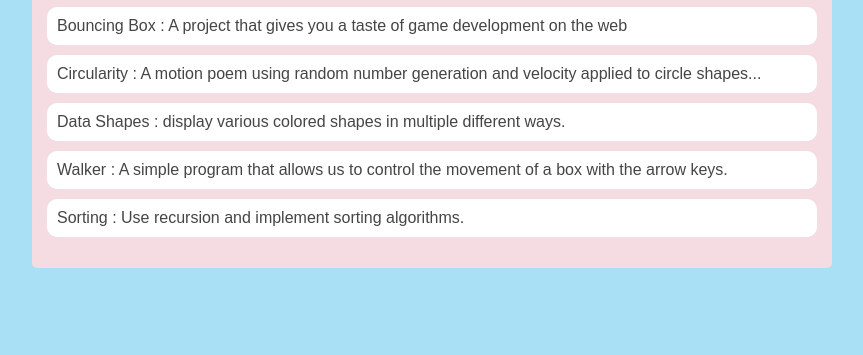
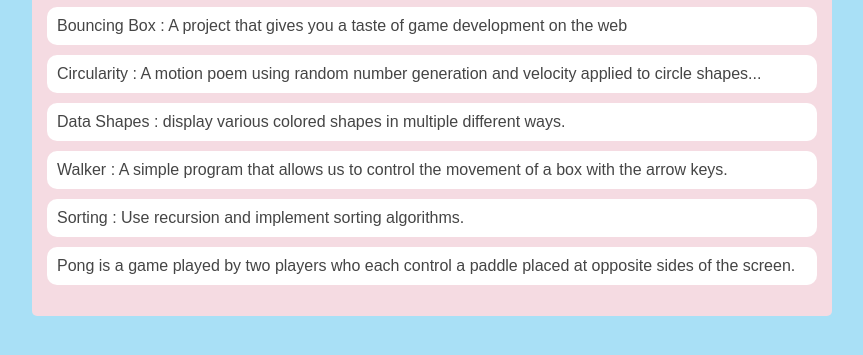
Before and after one commit to Janpow-nln/janpow-nln.github.io, a plain HTML site: page portfolio.html in a window 1280 px wide. Shown: the part 217-572 px from the top of the page, without its empty margins (208-1071 px from the left). Drawn offline with Linux system fonts and the light colour scheme.

Commit message:
added pong

```diff
--- a/portfolio.html
+++ b/portfolio.html
@@ -109,6 +109,7 @@
                          <li><a href="asd-projects/data-shapes/">Data Shapes : display various colored shapes in multiple different ways.</a></li>
                          <li><a href="asd-projects/walker/"> Walker : A simple program that allows us to control the movement of a box with the arrow keys.</a></li>
                          <li><a href="asd-projects/sorting-exercise/"> Sorting : Use recursion and implement sorting algorithms.</a></li>
+                         <li><a href="asd-projects/pong/"> Pong is a game played by two players who each control a paddle placed at opposite sides of the screen.</a></li>
                     </ul>
                 </div>
             </main
```
